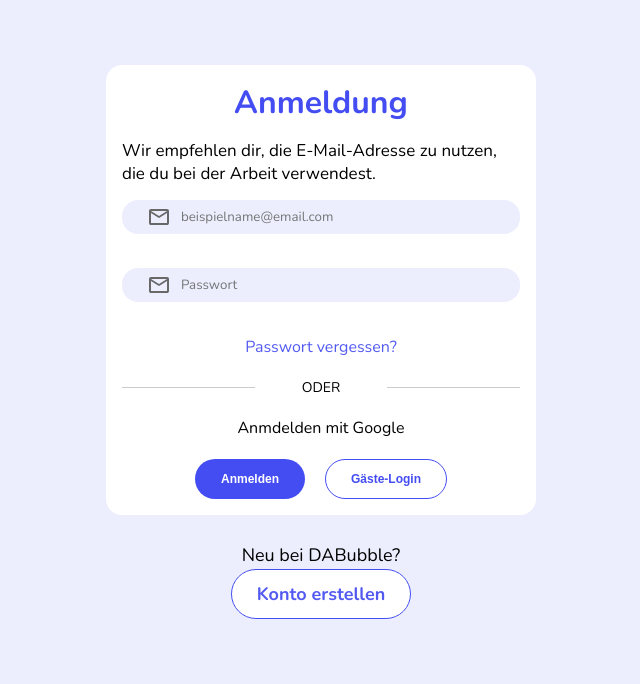
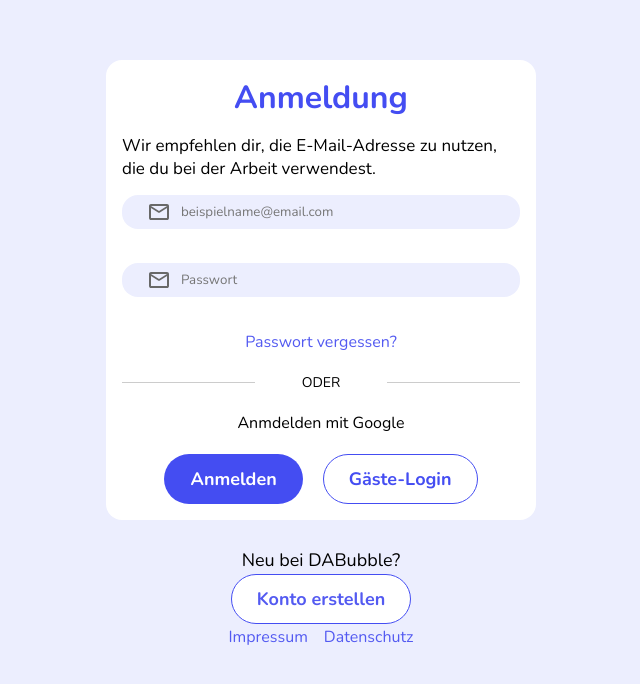
Before and after one commit to OezkanSarikaya/da-bubble, an Angular app: page / in a window 1280 px wide. Shown: the part 110-794 px from the top of the page, without its empty margins (319-959 px from the left). Built offline with nearby package versions, Linux system fonts and the light colour scheme.

Commit message:
login/recovery pass desktop and mobilie

```diff
--- a/src/app/login/login.component.html
+++ b/src/app/login/login.component.html
@@ -54,14 +54,14 @@
         </div>
       </form>
     </div>
-    <div class="privacy-container">
-      <button type="button">Impressum</button>
-      <button type="button">DatenSchutz</button>
-    </div>
   </div>
   <div class="container-register">
     <p>Neu bei DABubble?</p>
     <a [routerLink]="['/register']">Konto erstellen</a>
+  </div>
+  <div class="privacy-container">
+    <a [routerLink]="['/imprint']">Impressum</a>
+    <a [routerLink]="['/privacy']">Datenschutz</a>
   </div>
 </section>
 <div class="presentation">
--- a/src/app/login/login.component.scss
+++ b/src/app/login/login.component.scss
@@ -209,6 +209,7 @@
   gap: 20px;
   button.submit {
     @extend .button-app;
+
   }
   button.gast {
     @extend .button-app;
@@ -228,7 +229,7 @@
     color: $main-secondary;
     background-color: $white-color;
     border-color: $main-color;
-    font-size: 18px;
+    font-size: 14px;
   }
 }
 
@@ -247,6 +248,19 @@
   .form{
     gap:14px
   }
+
+  .container-register{
+    a{
+      font-size: 18px;
+    }
+  }
+
+  .container-submit{
+    button.submit, button.gast {
+      font-size: 12px;
+    }
+  }
+
 }
 
 @media (min-height: 800px) {
@@ -285,6 +299,19 @@
                 text-logo-size-desktop 500ms ease-out 2500ms forwards,
                 text-img-color 500ms ease-out 3s forwards,
                 text-logo-move-desktop 500ms ease-out 2500ms forwards;
+  }
+
+  .privacy-container{
+    position: absolute;
+    bottom: 42px;
+    display: flex;
+    gap:16px;
+  }
+
+  .container-submit{
+    button.submit, button.gast {
+      font-size: 18px;
+    }
   }
 }
 
--- a/src/app/recover-password/recover-password.component.scss
+++ b/src/app/recover-password/recover-password.component.scss
@@ -236,9 +236,9 @@
 
   .privacy-container{
     position: absolute;
-    bottom: 42px;
-    display: flex;
-    gap:16px;
+		bottom: 42px;
+		display: flex;
+		gap:16px;
   }
 
   h1{
--- a/src/assets/css/helper.scss
+++ b/src/assets/css/helper.scss
@@ -33,6 +33,8 @@
   border: 1px solid transparent;
   border-color: transparent;
   border-radius: 25px;
+  font-family: 'Nunito';
+  font-size: 12px;
 }
 
 .form-control{
```
